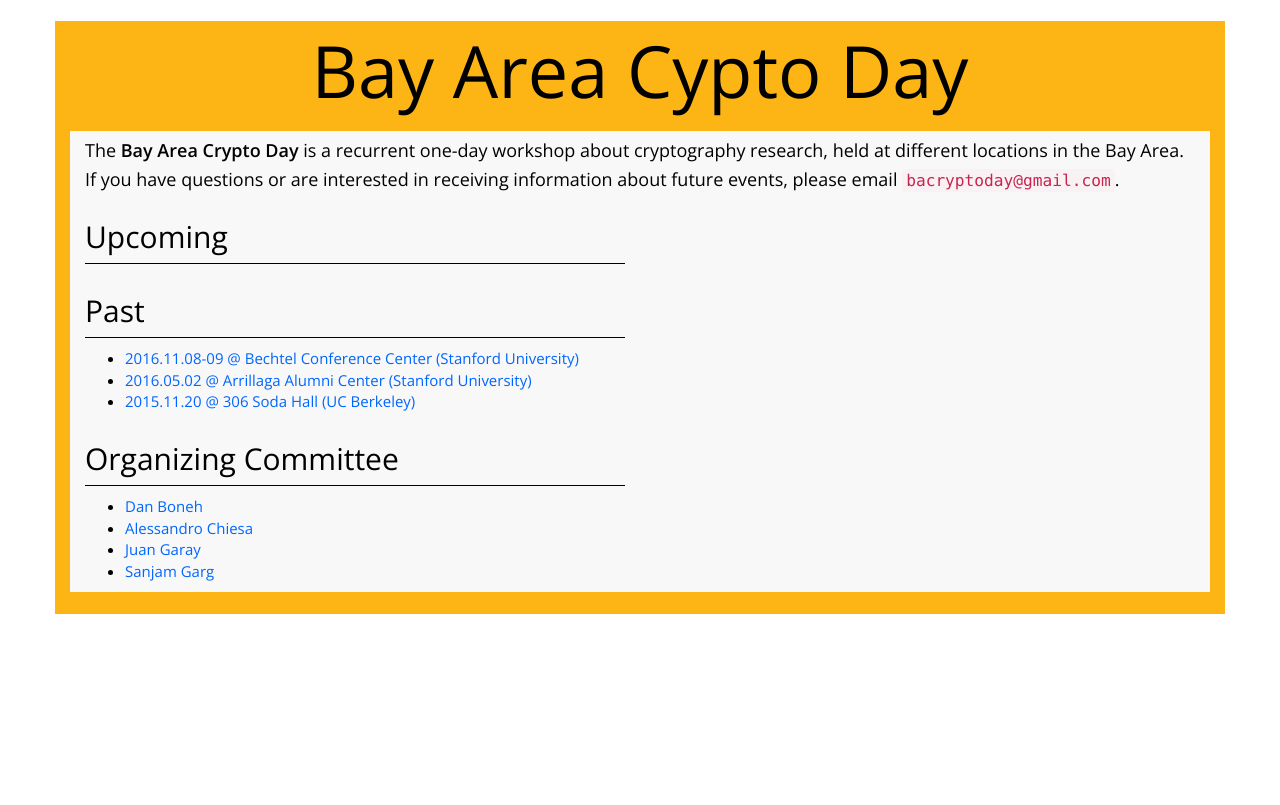
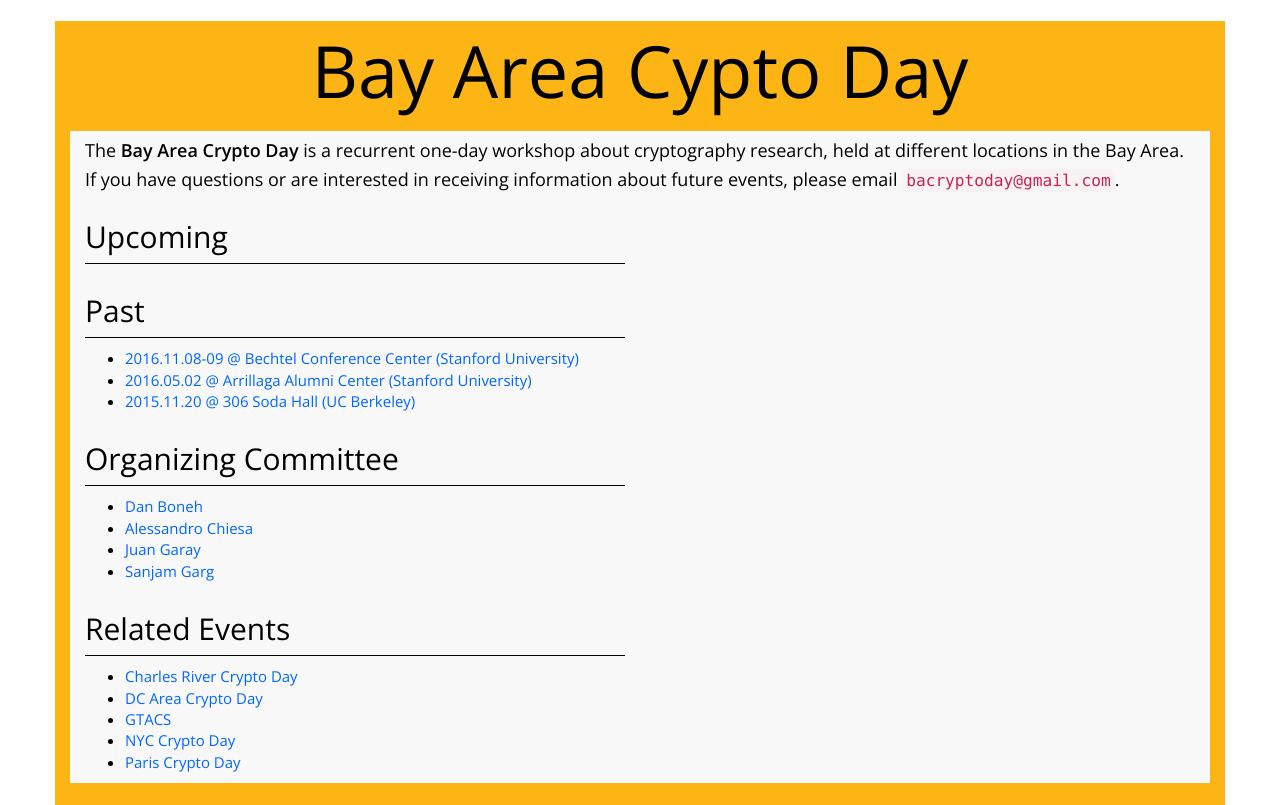
Before and after one commit to bacrypto/bacrypto.github.io, a plain HTML site: page index.html in a window 1280 px wide. Drawn offline with nearby package versions, Linux system fonts and the light colour scheme; a web font is replaced by a local one.

Commit message:
added links to other days

```diff
--- a/index.html
+++ b/index.html
@@ -116,6 +116,31 @@
 	<div class="col-md-6">
 	</div>
 </div>
+				<div class="row">
+	<div class="col-md-6">
+		<h2>Related Events</h2>
+		<hr>
+		<ul id="organizing-committee" class="">
+				<li>
+					<a href="https://bostoncryptoday.wordpress.com/">Charles River Crypto Day</a>
+				</li>
+				<li>
+					<a href="https://dcareacryptoday.wordpress.com/">DC Area Crypto Day</a>
+				</li>
+				<li>
+					<a href="http://www.cs.tau.ac.il/cseminar/">GTACS</a>
+				</li>
+				<li>
+					<a href="https://nycryptoday.wordpress.com/">NYC Crypto Day</a>
+				</li>
+				<li>
+					<a href="https://pariscryptoday.github.io/">Paris Crypto Day</a>
+				</li>
+		</ul>
+	</div>
+	<div class="col-md-6">
+	</div>
+</div>
 			</div>
 			<div class="row">
 				<div class="col-md-12">
```
